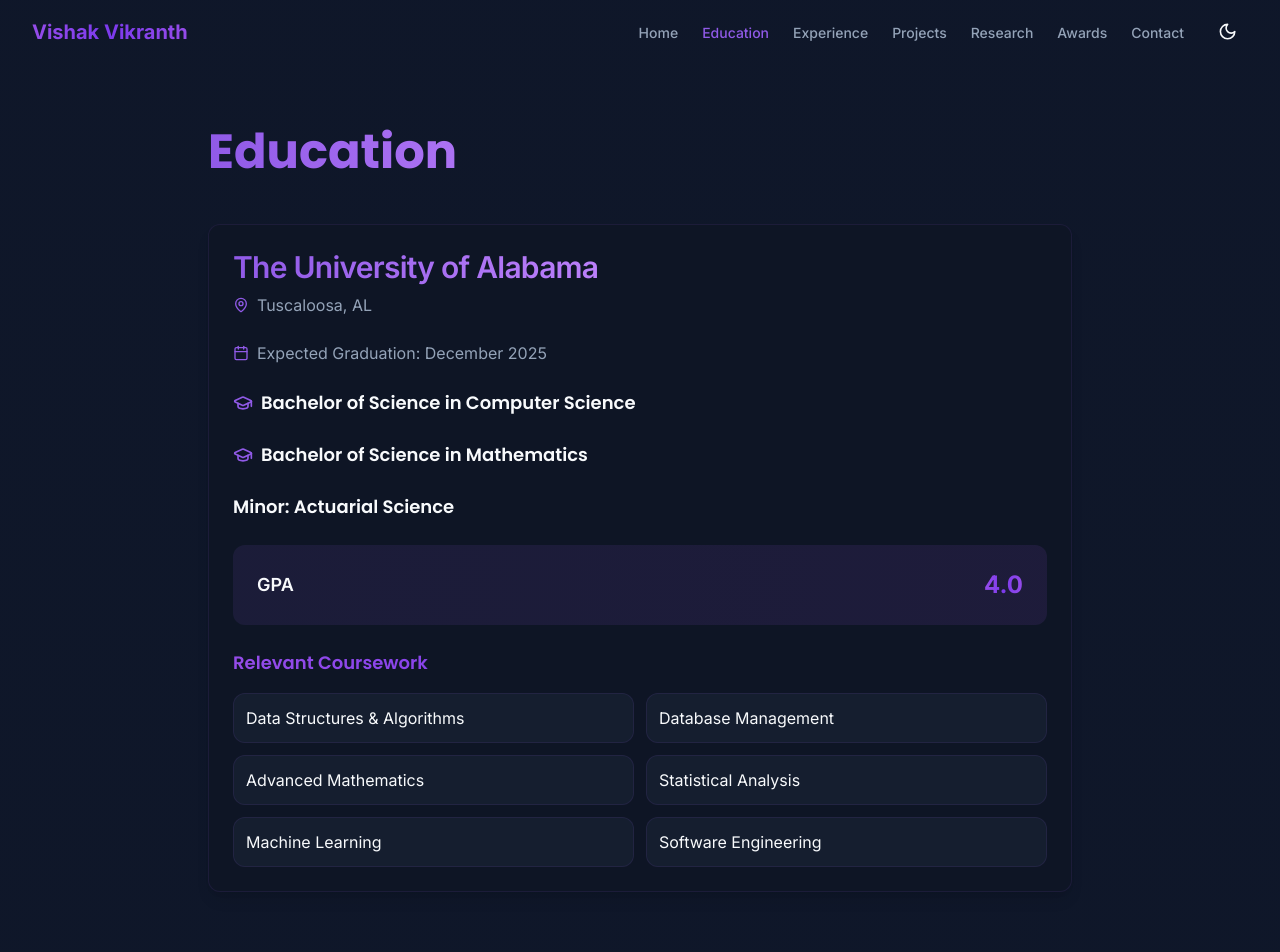
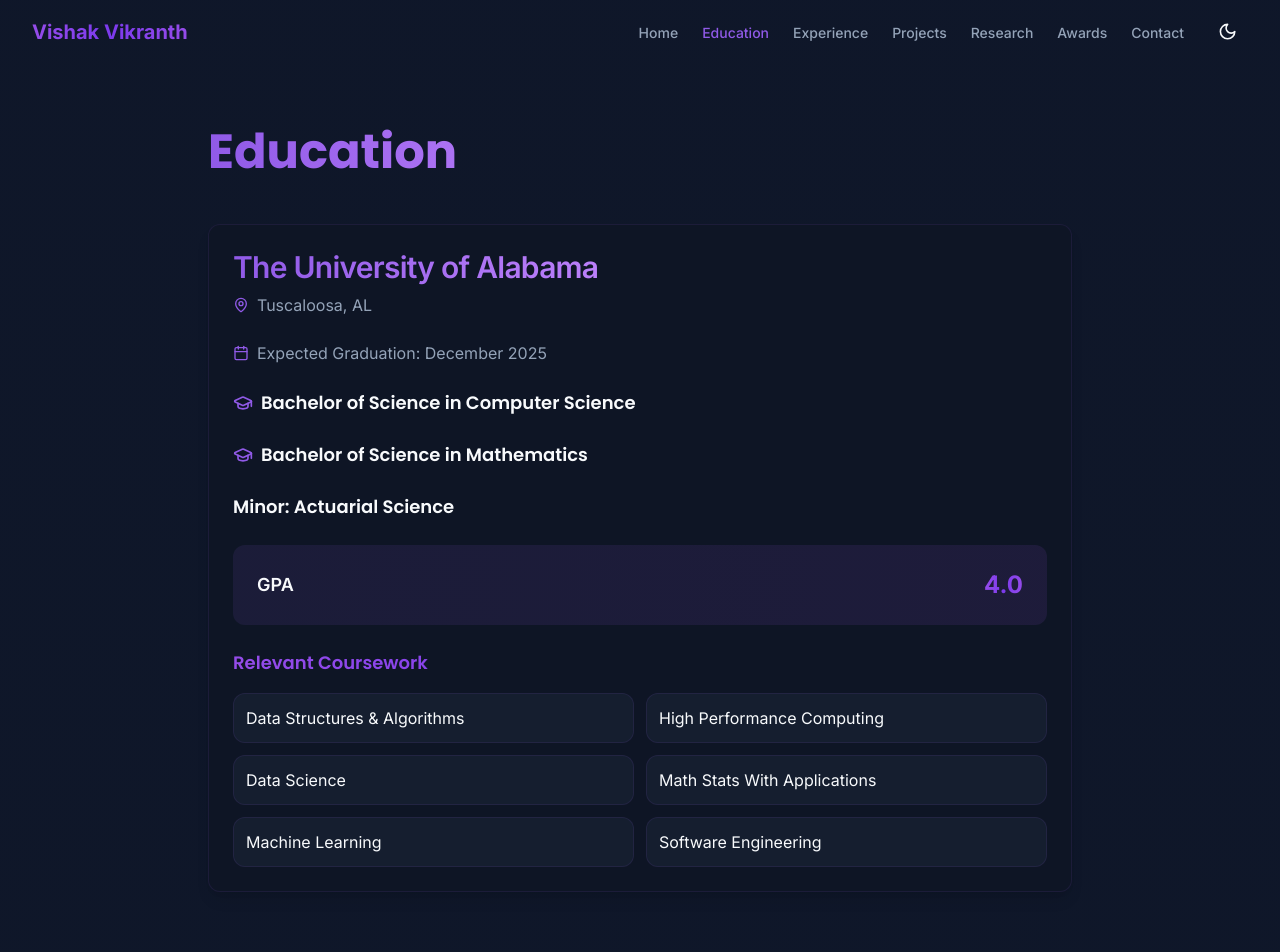
Before and after one commit to Vishak-V/Portfolio, a Next.js app: page /education in a window 1280 px wide. Shown: the top 952 px of the page. Built offline with nearby package versions, Linux system fonts and the light colour scheme.

Commit message:
updated relevant coursework

```diff
--- a/app/education/page.tsx
+++ b/app/education/page.tsx
@@ -64,13 +64,13 @@ export default function EducationPage() {
                     Data Structures & Algorithms
                   </div>
                   <div className="bg-secondary/50 p-3 rounded-lg border border-primary/10 hover:border-primary/30 transition-colors">
-                    Database Management
+                    High Performance Computing
                   </div>
                   <div className="bg-secondary/50 p-3 rounded-lg border border-primary/10 hover:border-primary/30 transition-colors">
-                    Advanced Mathematics
+                    Data Science
                   </div>
                   <div className="bg-secondary/50 p-3 rounded-lg border border-primary/10 hover:border-primary/30 transition-colors">
-                    Statistical Analysis
+                    Math Stats With Applications
                   </div>
                   <div className="bg-secondary/50 p-3 rounded-lg border border-primary/10 hover:border-primary/30 transition-colors">
                     Machine Learning
```
